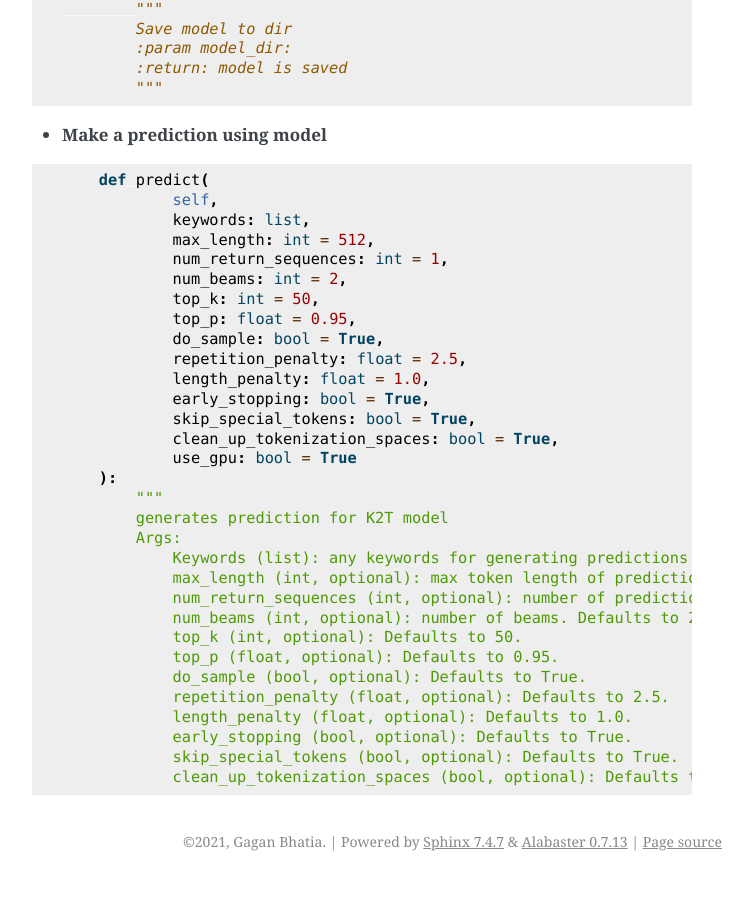
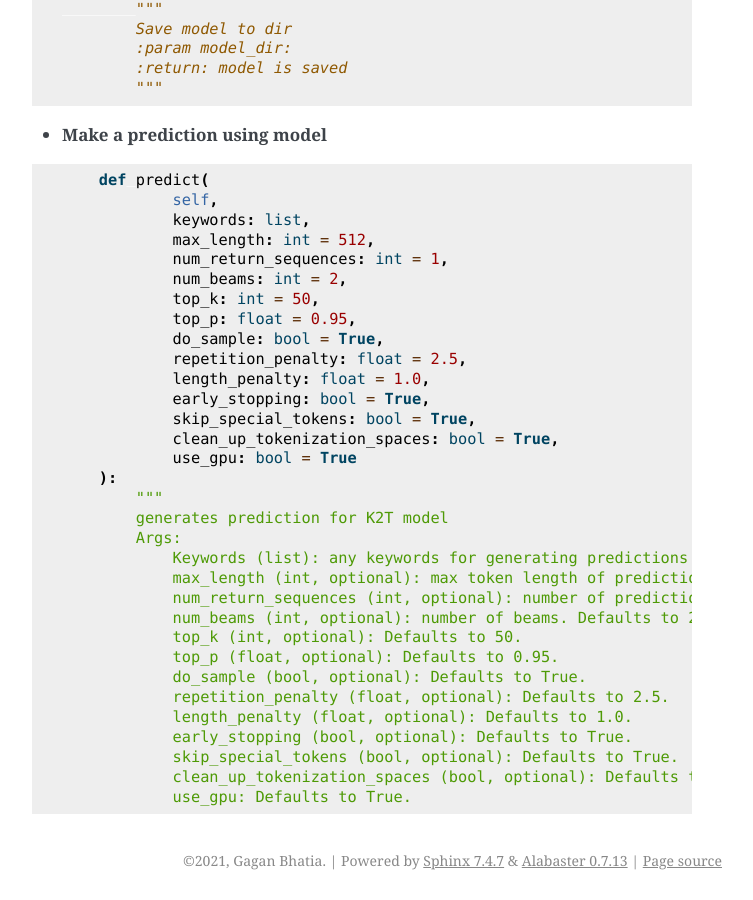
Before and after one commit to gagan3012/keytotext, a Sphinx documentation site: the page built from docs/TRAINER.md, in a window 1280 px wide and 900 px high, scrolled down 1312 px. Shown: the whole window, without its empty margins (388-1141 px from the left). Built offline with Sphinx 7.4.7, drawn with Linux system fonts in a browser that asks for light colours.

Commit message:
Update TRAINER.md

```diff
--- a/docs/TRAINER.md
+++ b/docs/TRAINER.md
@@ -106,3 +106,4 @@ def from_pretrained(self, model_name="t5-base"):
             early_stopping (bool, optional): Defaults to True.
             skip_special_tokens (bool, optional): Defaults to True.
             clean_up_tokenization_spaces (bool, optional): Defaults to True.
+            use_gpu: Defaults to True.
```
